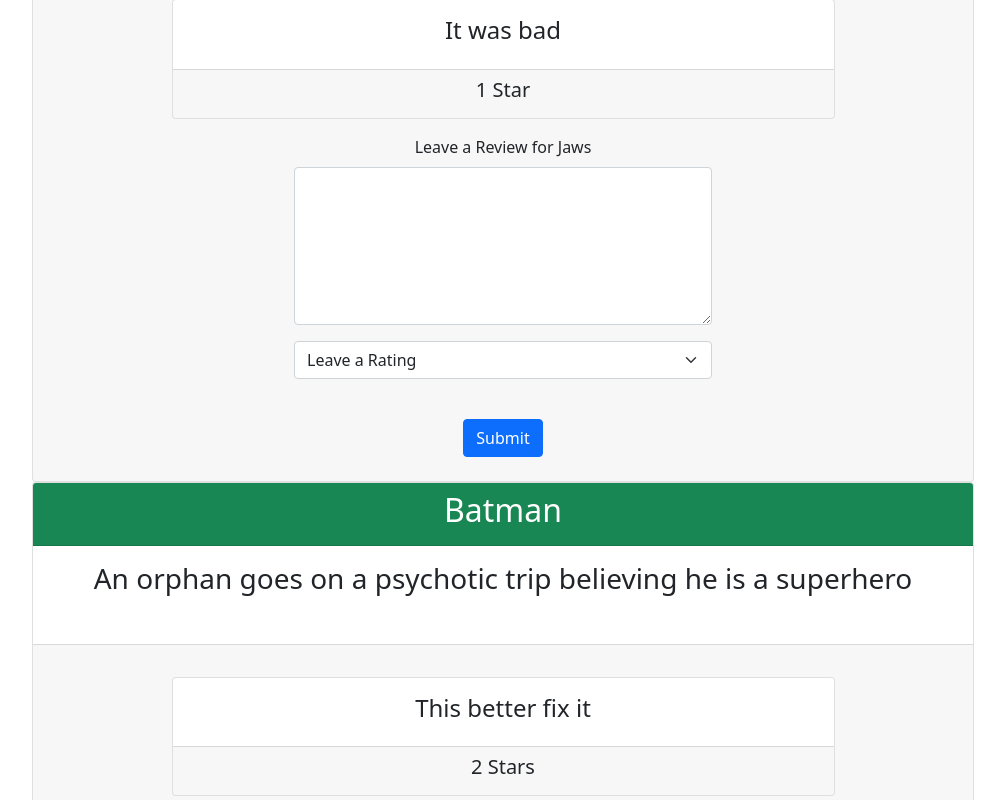
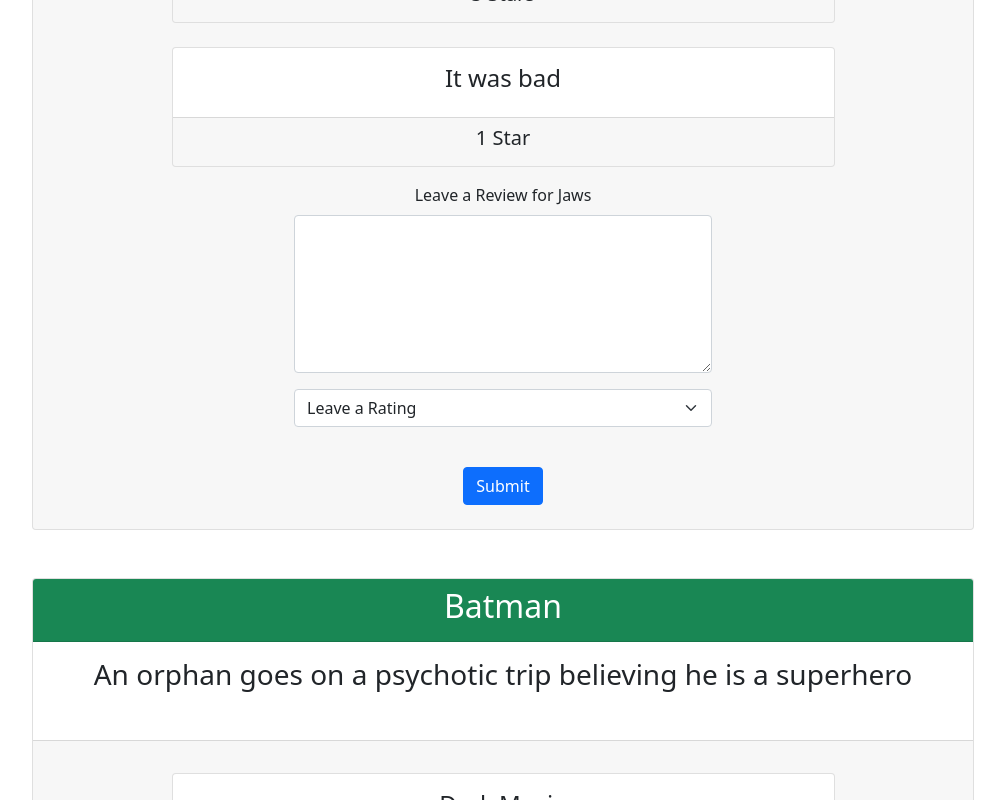
Before and after one commit to tlithal/movie-review, a React (Create React App) app: page / in a window 1280 px wide. Shown: the part 420-1220 px from the top of the page, without its empty margins (137-1142 px from the left). Built offline with nearby package versions, Linux system fonts and the light colour scheme.

Commit message:
fixed issue with resetting state by removing form tag

```diff
--- a/src/components/movie.js
+++ b/src/components/movie.js
@@ -10,20 +10,11 @@
             synopsis: this.props.synopsis,
             id: this.props.id
         }
-        this.postReview = this.postReview.bind(this);
-    }
-
-
-    postReview(review) {
-        let tempReviews = this.state.reviews;
-        tempReviews = review;
-        this.setState({reviews: tempReviews});
-        this.props.updateReviews(this.state.reviews);
     }
 
     render() {
         return(
-            <div className="card w-75 mx-auto">
+            <div className="card w-75 mt-5 mb-5 mx-auto">
                 <div className="card-header bg-success text-white">
                     <h2>{this.state.title}</h2>
                 </div>
--- a/src/components/movieList.js
+++ b/src/components/movieList.js
@@ -28,28 +28,20 @@
                     synopsis: "An orphan goes on a psychotic trip believing he is a superhero",
                     review: [
                         {
-                            review: "This better fix it",
+                            review: "Dark Movie",
                             stars: "2 Stars"
                         }
                     ]
                 }
             ]
         }
-        this.updateReviews = this.updateReviews.bind(this);
     }
-
-    updateReviews(review) {
-        let tempReview = this.state.review;
-        tempReview = review;
-        this.setState({review: tempReview});
-    }
-
 
     render() {
 
         let movies;
         if(this.state.movies) {
-            movies = this.state.movies.map((movie, index) => <Movie key={index} updateReviews = {this.updateReviews} {...movie} />);
+            movies = this.state.movies.map((movie, index) => <Movie key={index} {...movie} />);
         }
 
         return(
--- a/src/components/reviewForm.js
+++ b/src/components/reviewForm.js
@@ -13,7 +13,7 @@
         this.updateStars = this.updateStars.bind(this);
     }
 
-    submitReview() {
+    submitReview(e) {
         let reviewObj = {review: this.state.reviewState, stars: this.state.stars};
         this.props.createReview(reviewObj);
     }
@@ -29,7 +29,6 @@
     render() {
         return(
             <div className="container-fluid">
-                <form name="reviewForm">
                 <div className="row">
                     <div className="col-6 mb-3 mx-auto">
                         <label for="review" className="form-label">Leave a Review for {this.props.title}</label>
@@ -39,10 +38,9 @@
                 <Stars updateStars = {this.updateStars} {...{title: this.props.title}} />
                 <div className="row">
                     <div className="col-6 mt-4 mb-3 mx-auto">
-                            <button type="submit" className="btn btn-primary" onClick={this.submitReview}>Submit</button>
+                        <button className="btn btn-primary" onClick={this.submitReview}>Submit</button>
                     </div>
                 </div>
-                </form>
         </div>
         )
     }
--- a/src/components/reviewList.js
+++ b/src/components/reviewList.js
@@ -15,7 +15,6 @@
         let tempReview = this.state.reviews;
         tempReview.push(review);
         this.setState({reviews: tempReview});
-        this.props.postReview(this.state.reviews);
     }
 
     render() {
```
Lines whose indentation alone changed are shown as unchanged.
